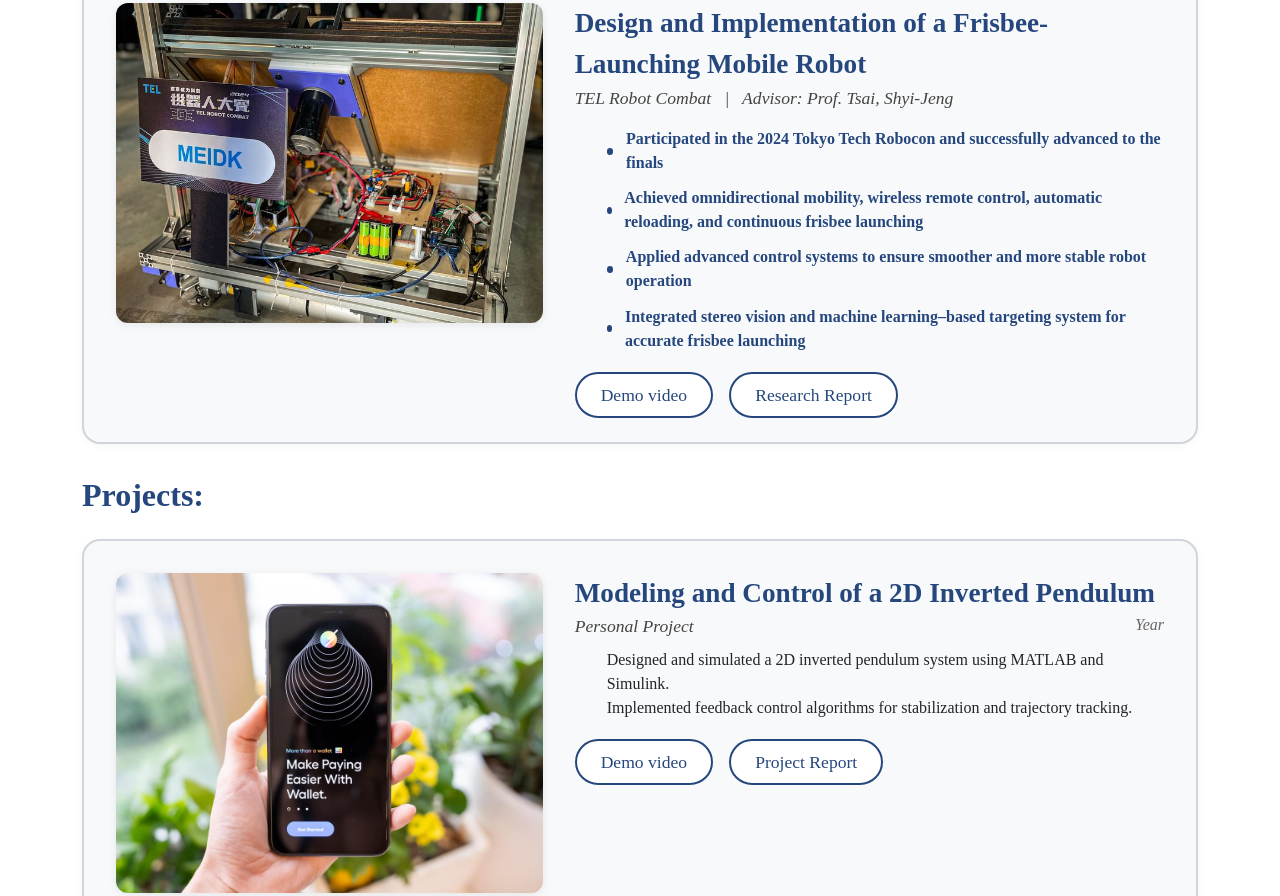
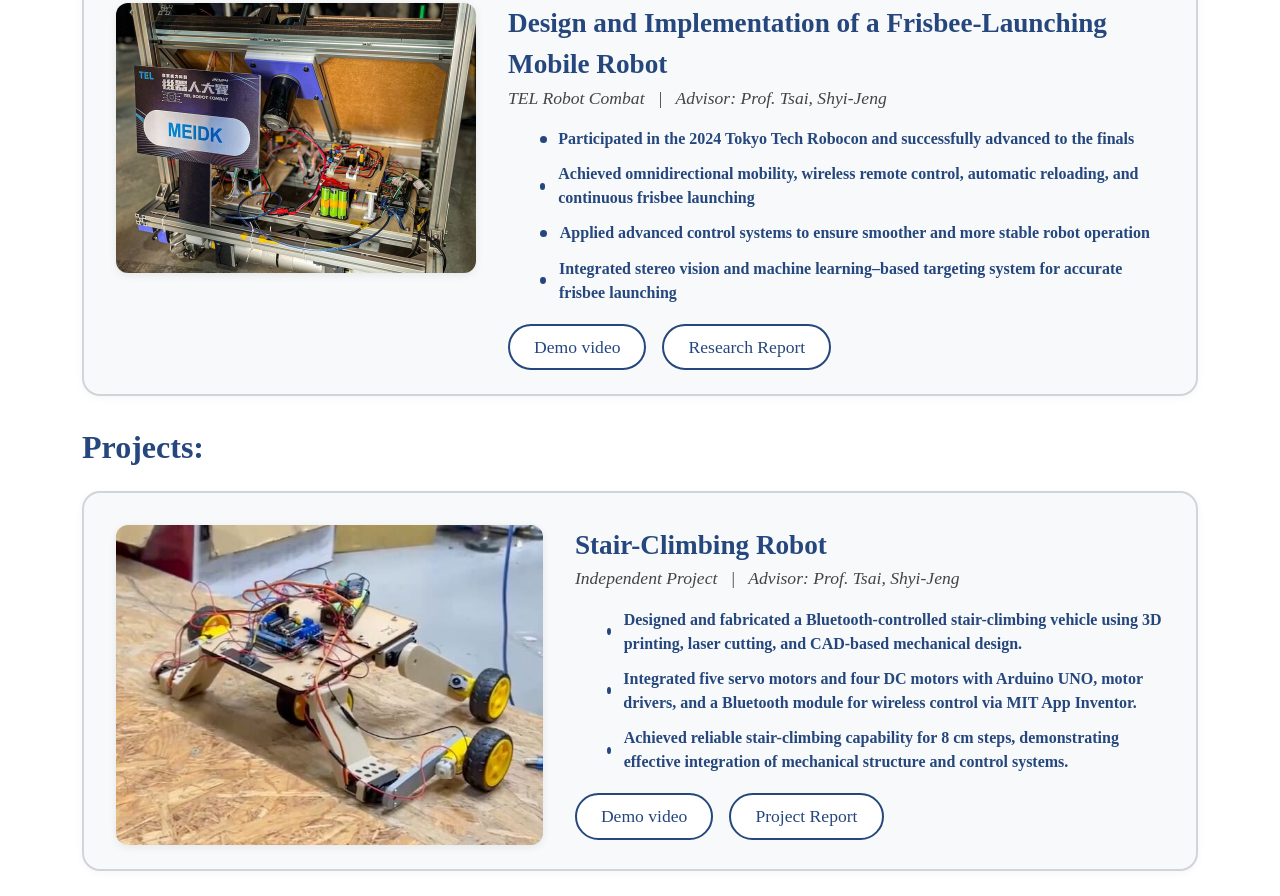
Before and after one commit to austinchao886/austin_portfolio, a plain HTML site: page research_projects.html in a window 1280 px wide. Shown: the part 1984-2880 px from the top of the page. Drawn offline with nearby package versions, Linux system fonts and the light colour scheme.

Commit message:
add stair-climbing robot material

```diff
--- a/research_projects.html
+++ b/research_projects.html
@@ -193,7 +193,7 @@
                 <div class="rp-card-sub">TEL Robot Combat &nbsp; | &nbsp; Advisor: Prof. Tsai, Shyi-Jeng</div>
                 <ul class="rp-card-list" style="margin-top:1rem;">
                     <li style="display:flex; align-items:center; margin-bottom:0.7rem;">
-                        <span style="display:inline-block; width:7px; height:7px; background:#25477D; border-radius:50%; margin-right:0.8rem;"></span>
+                        <span style="display:inline-block; width:7px; height:7px; background:#25477D; border-radius:50%; margin-right:0.7rem;"></span>
                         <span style="font-weight:600; color:#25477D;">Participated in the 2024 Tokyo Tech Robocon and successfully advanced to the finals</span>
                     </li>
                     <li style="display:flex; align-items:center; margin-bottom:0.7rem;">
@@ -237,17 +237,27 @@
         <h2 class="fw-bold mb-4" style="color:#25477D;">Projects:</h2>
         <!--  -->
         <div class="rp-card">
-            <img src="image/portfolio-5.jpg" alt="Project Example">
+            <img src="image/Portfolio/Upstairs_car.jpg" alt="Stair-Climbing Robot">
             <div class="rp-card-content">
-                <div class="rp-card-title">Modeling and Control of a 2D Inverted Pendulum</div>
-                <div class="rp-card-sub">Personal Project <span class="rp-card-org">Year</span></div>
-                <ul class="rp-card-list">
-                    <li>Designed and simulated a 2D inverted pendulum system using MATLAB and Simulink.</li>
-                    <li>Implemented feedback control algorithms for stabilization and trajectory tracking.</li>
+                <div class="rp-card-title">Stair-Climbing Robot</div>
+                <div class="rp-card-sub">Independent Project &nbsp; | &nbsp; Advisor: Prof. Tsai, Shyi-Jeng</div>
+                <ul class="rp-card-list" style="margin-top:1rem;">
+                    <li style="display:flex; align-items:center; margin-bottom:0.7rem;">
+                        <span style="display:inline-block; width:7px; height:7px; background:#25477D; border-radius:50%; margin-right:0.8rem;"></span>
+                        <span style="font-weight:600; color:#25477D;">Designed and fabricated a Bluetooth-controlled stair-climbing vehicle using 3D printing, laser cutting, and CAD-based mechanical design.</span>
+                    </li>
+                    <li style="display:flex; align-items:center; margin-bottom:0.7rem;">
+                        <span style="display:inline-block; width:7px; height:7px; background:#25477D; border-radius:50%; margin-right:0.8rem;"></span>
+                        <span style="font-weight:600; color:#25477D;">Integrated five servo motors and four DC motors with Arduino UNO, motor drivers, and a Bluetooth module for wireless control via MIT App Inventor.</span>
+                    </li>
+                    <li style="display:flex; align-items:center; margin-bottom:0.7rem;">
+                        <span style="display:inline-block; width:7px; height:7px; background:#25477D; border-radius:50%; margin-right:0.8rem;"></span>
+                        <span style="font-weight:600; color:#25477D;">Achieved reliable stair-climbing capability for 8 cm steps, demonstrating effective integration of mechanical structure and control systems.</span>
+                    </li>
                 </ul>
                 <div class="rp-card-btns">
-                    <a href="#" class="btn">Demo video</a>
-                    <a href="#" class="btn">Project Report</a>
+                    <a href="https://youtube.com/shorts/DmKfxqbEJzs" class="btn">Demo video</a>
+                    <a href="research_file/Project Research_  Stair-Climbing Robot.pdf" class="btn">Project Report</a>
                 </div>
             </div>
         </div>
```
Also changed, not shown: 1 other file.
